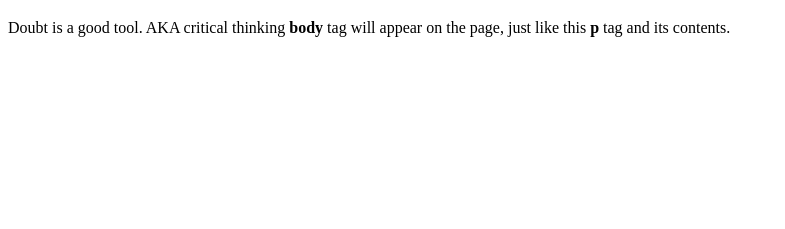
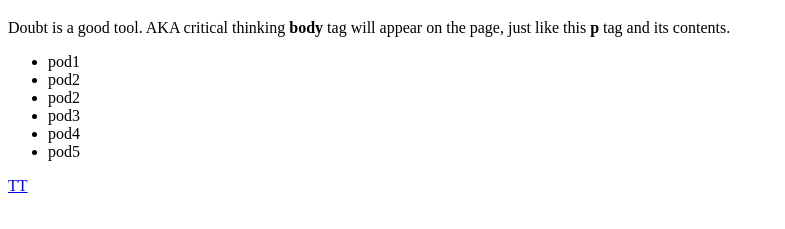
Before and after one commit to TowleT/pods, a plain HTML site: page index.html in a window 1280 px wide. Shown: the part 61-290 px from the top of the page, without its empty margins (0-785 px from the left). Drawn offline with Linux system fonts and the light colour scheme.

Commit message:
index.html

```diff
--- a/index.html
+++ b/index.html
@@ -6,5 +6,12 @@
   <h1>Hear ye o hear ye</h1>
   <body>
     <p>Doubt is a good tool. AKA critical thinking <strong>body</strong> tag will appear on the page, just like this <strong>p</strong> tag and its contents.</p>
+<ul> <li>pod1 </li>
+  <li>pod2 </li>
+    <li>pod2 </li>
+    <li>pod3 </li>
+    <li>pod4 </li>
+    <li>pod5 </li>
+</ul><a href="mailto:ttowle3@yahoo.com">TT</a>
   </body>
 </html>
```
